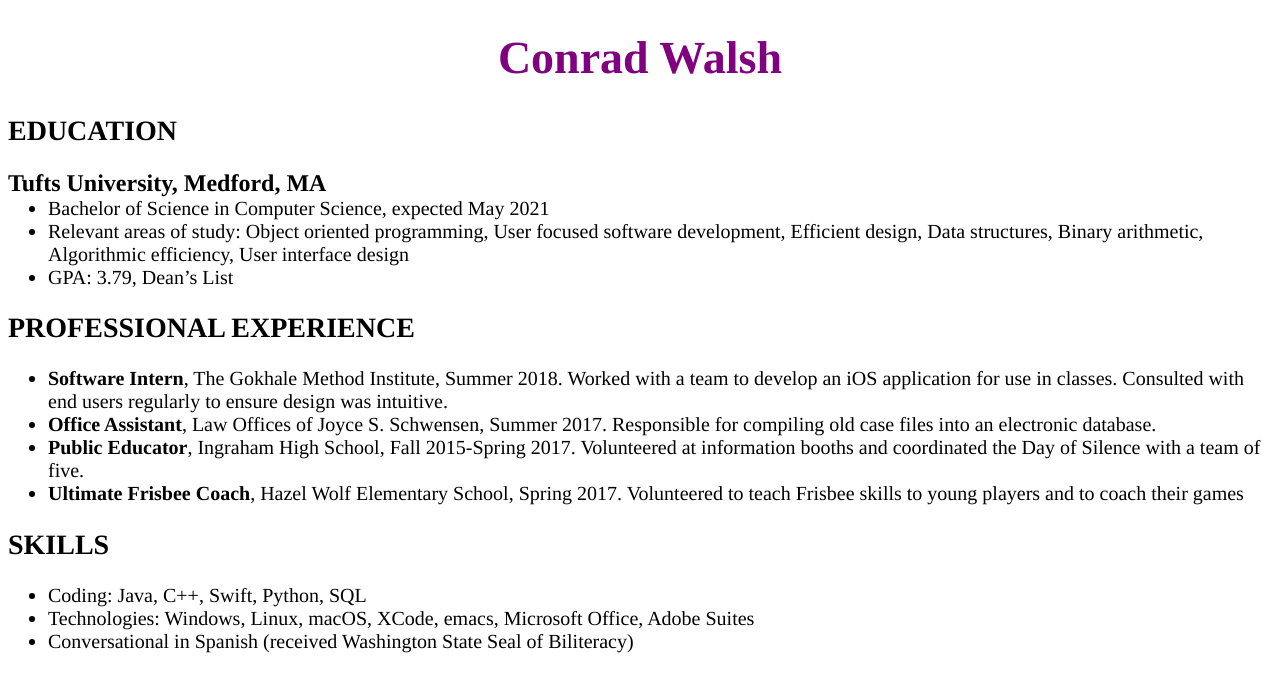
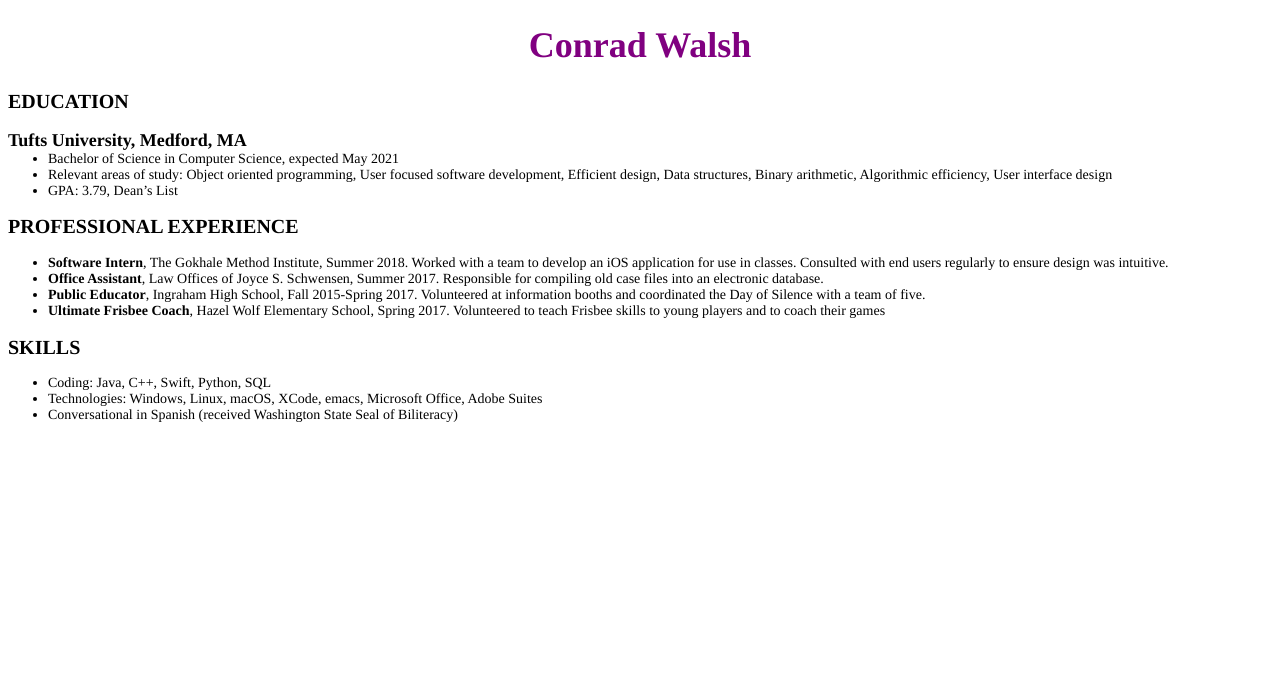
Before and after one commit to cjabswalsh/cjabswalsh.github.io, a plain HTML site: page resume.html in a window 1280 px wide. Drawn offline with Linux system fonts and the light colour scheme.

Commit message:
change font sizes

```diff
--- a/style.css
+++ b/style.css
@@ -4,16 +4,16 @@ body {
 
 h1 {
 	text-align: center;
-	font-size: 46px;
+	font-size: 36px;
 	color: purple;
 }
 
 h2 {
-	font-size: 28px;
+	font-size: 20px;
 }
 
 p {
-	font-size: 24px;
+	font-size: 18px;
 }
 
 p, ul {
@@ -21,7 +21,7 @@ p, ul {
 }
 
 li {
-	font-size: 20px;
+	font-size: 14px;
 }
 
 .bold {
```
